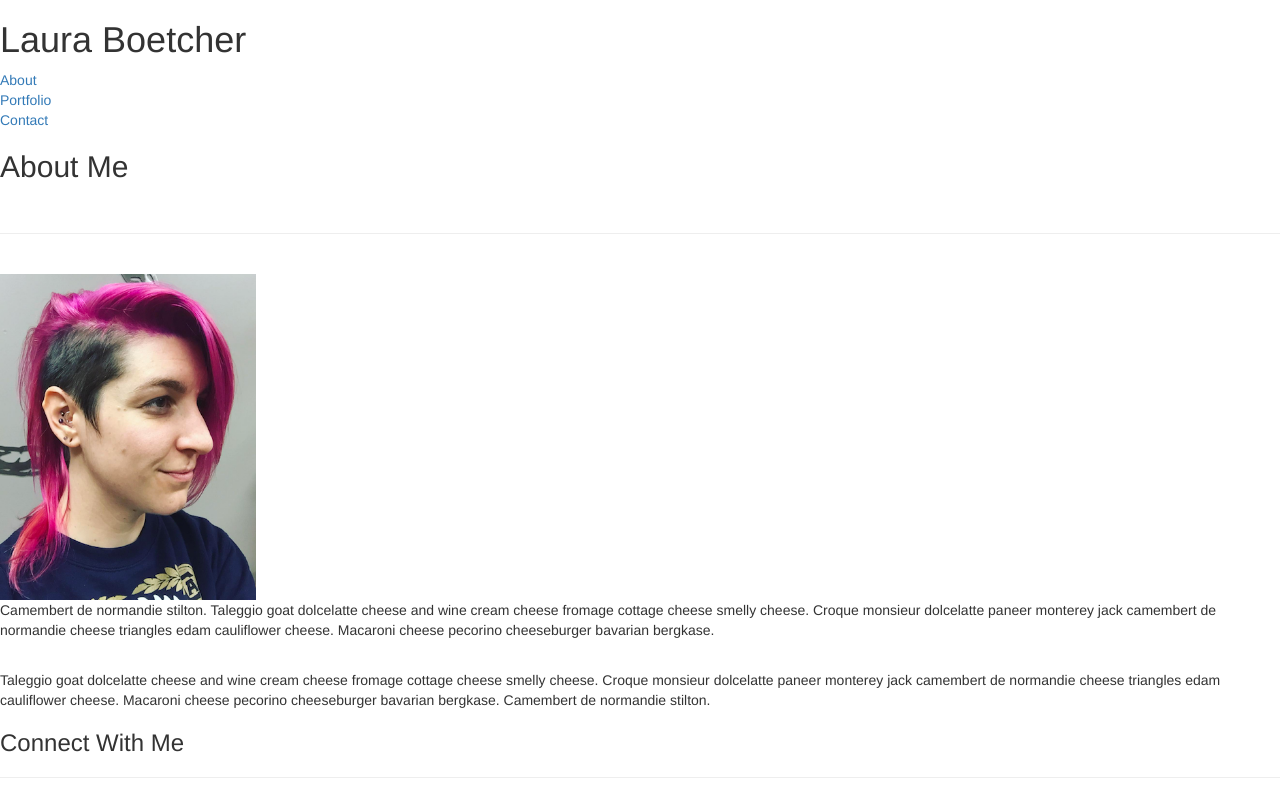
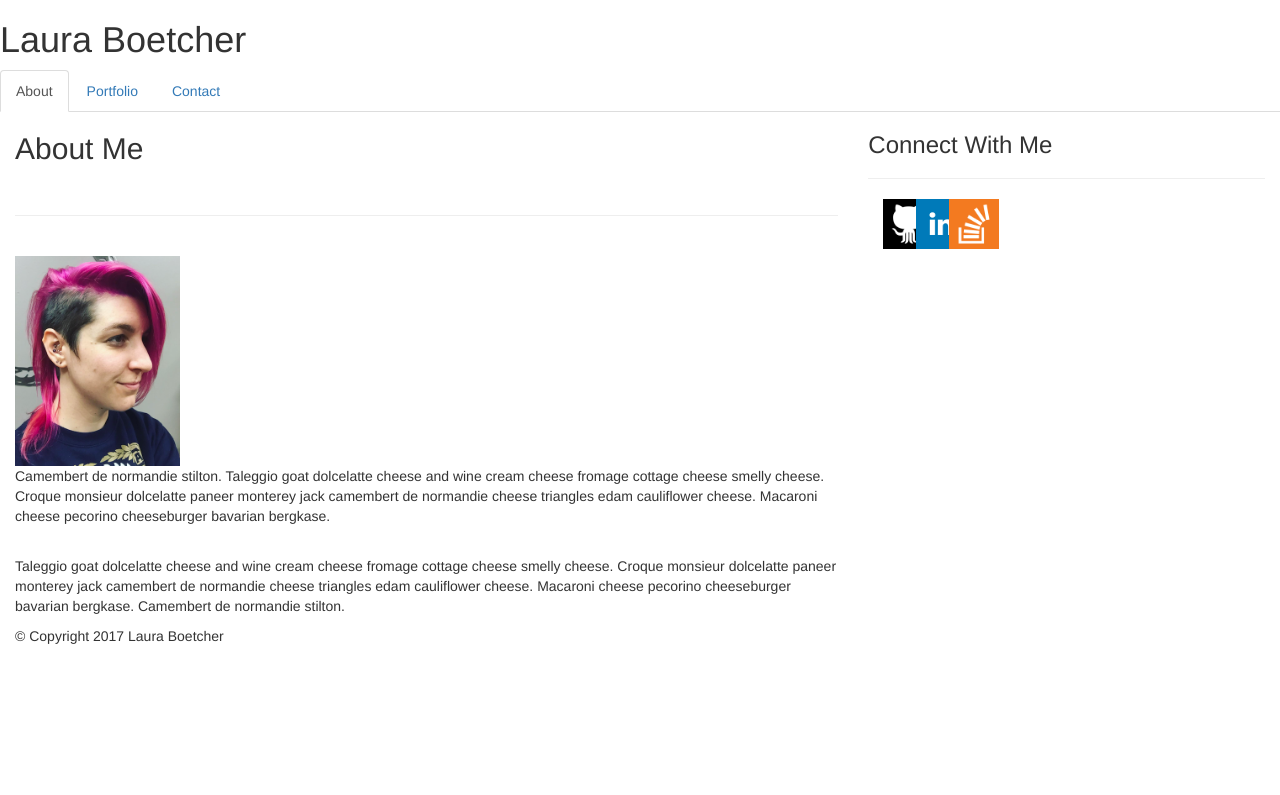
Before and after one commit to g33klaura/Bootstrap-Portfolio, a plain HTML site: page index.html in a window 1280 px wide. Shown: the top 795 px of the page. Drawn offline with nearby package versions, Linux system fonts and the light colour scheme.

Commit message:
Add small column BS classes

```diff
--- a/index.html
+++ b/index.html
@@ -29,16 +29,16 @@
     </div>
 
   <!-- NAVIGATION -->
-  <div class="nav-bar">
+  <div class="nav nav-bar">
 
-    <ul class="links">
-      <li>
-        <a href="#">About</a>
+    <ul class="nav nav-tabs links">
+      <li role="presentation" class="active">
+        <a href="index.html">About</a>
       </li>
-      <li>
+      <li role="presentation">
         <a href="portfolio.html">Portfolio</a>
       </li>
-      <li>
+      <li role="presentation">
         <a href="contact.html">Contact</a>
       </li>
     </ul>
@@ -48,7 +48,7 @@
   <div class="content">
 
     <!--About me section w/ paragraph & divider line-->
-    <section class="about">
+    <section class="col-sm-8 about">
       <h2>About Me</h2>
       <br>
 
@@ -69,14 +69,14 @@
     </section>
 
     <!-- Social media aside/ sidebar -->
-    <aside>
+    <aside class="col-sm-4">
       <h3>Connect With Me</h3>
       <section id="icons">
         <hr>
         <ul>
-          <li><a href="https://github.com/g33klaura" target="_blank"><img src="Assets/images/icon_github128.png" alt="GitHub" style="width:50px;height:50px" /></a></li>
-          <li><a href="https://www.linkedin.com/in/laura-boetcher-12034321/" target="_blank"><img src="Assets/images/icon_linkedin_square_color128.png" alt="LinkedIn" style="width:50px;height:50px" /></a></li>
-          <li><a href="https://stackoverflow.com/users/8250701/g33klaura" target="_blank"><img src="Assets/images/icon_stackOverflow128.png" alt="StackOverflow" style="width:50px;height:50px" /></a></li>
+          <li class="col-sm-1"><a href="https://github.com/g33klaura" target="_blank"><img src="Assets/images/icon_github128.png" alt="GitHub" style="width:50px;height:50px" /></a></li>
+          <li class="col-sm-1"><a href="https://www.linkedin.com/in/laura-boetcher-12034321/" target="_blank"><img src="Assets/images/icon_linkedin_square_color128.png" alt="LinkedIn" style="width:50px;height:50px" /></a></li>
+          <li class="col-sm-1"><a href="https://stackoverflow.com/users/8250701/g33klaura" target="_blank"><img src="Assets/images/icon_stackOverflow128.png" alt="StackOverflow" style="width:50px;height:50px" /></a></li>
         </ul>
       </section>
     </aside>
@@ -84,7 +84,7 @@
   <br>
 
 
-<footer>
+<footer class="col-sm-12">
   <p>
     &copy; Copyright 2017 Laura Boetcher
   </p>
```
Also changed, not shown: contact.html (+1 -1 lines), portfolio.html (+1 -1 lines).
